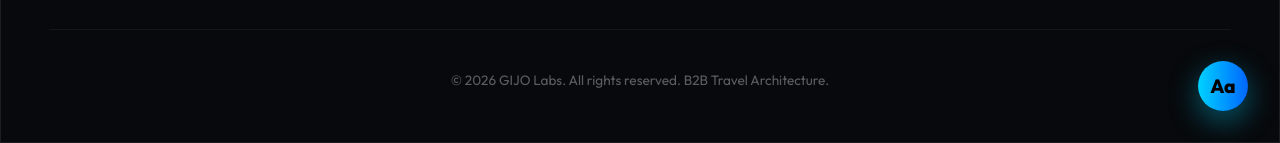
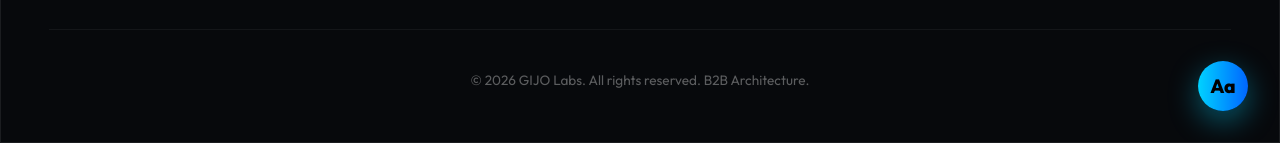
Before and after one commit to gijotour/gijo-tour-app, a React (Vite) app: page / in a window 1280 px wide. Shown: the part 3212-3355 px from the top of the page. Built offline with nearby package versions, Linux system fonts and the light colour scheme.

Commit message:
docs: remove 'Travel' from brand slogan across footer and css

```diff
--- a/src/index.css
+++ b/src/index.css
@@ -2,7 +2,7 @@
 
 /*
   GIJO TOUR - State-of-the-Art Design System
-  Elite B2B Travel Architecture
+  Elite B2B Architecture
 */
 
 :root {
--- a/src/shared/Footer.jsx
+++ b/src/shared/Footer.jsx
@@ -47,7 +47,7 @@ const Footer = () => {
         </div>
 
         <div className="footer-bottom">
-          <p>&copy; 2026 GIJO Labs. All rights reserved. B2B Travel Architecture.</p>
+          <p>&copy; 2026 GIJO Labs. All rights reserved. B2B Architecture.</p>
         </div>
       </div>
     </footer>
```
